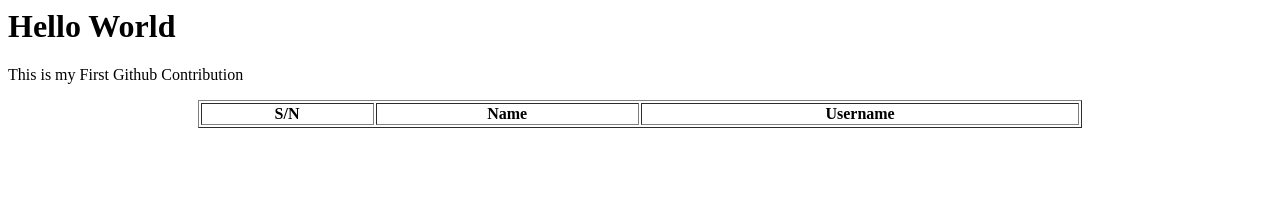
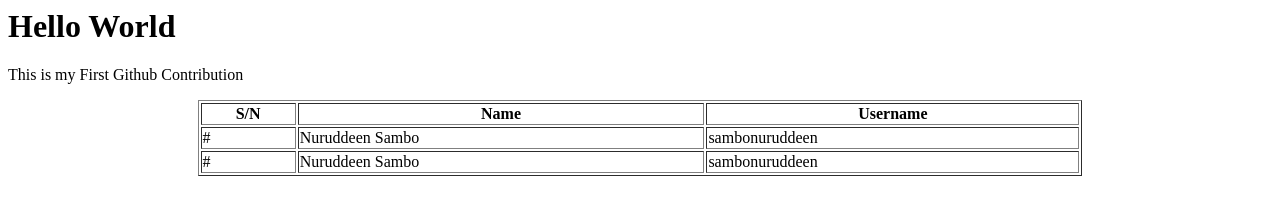
Before and after one commit to Sahgeer01/github-practice, a plain HTML site: page index.html in a window 1280 px wide. Drawn offline with Linux system fonts and the light colour scheme.

Commit message:
New name: Nuruddeen

```diff
--- a/index.html
+++ b/index.html
@@ -18,6 +18,17 @@
 
             <tbody>
 
+                <tr>
+                    <td>#</td>
+                    <td>Nuruddeen Sambo</td>
+                    <td>sambonuruddeen</td>
+                </tr>
+
+                <tr>
+                    <td>#</td>
+                    <td>Nuruddeen Sambo</td>
+                    <td>sambonuruddeen</td>
+                </tr>
 
 
             </tbody>
```
